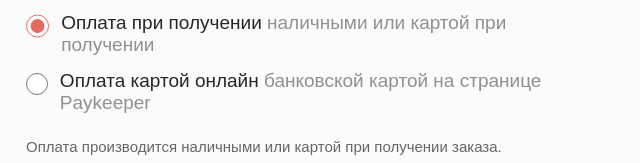
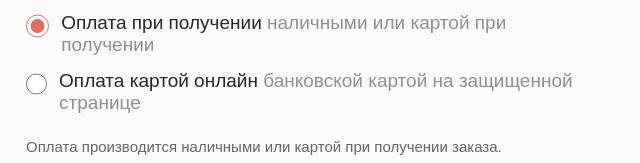
Before and after one commit to anette-gallery/anette-gallery, a Next.js app in the folder frontend/: page /checkout in a window 1280 px wide. Shown: the part 1781-1944 px from the top of the page, without its empty margins (0-640 px from the left). Built offline with nearby package versions, Linux system fonts and the light colour scheme; no server answers.

Commit message:
Checkout: remove Paykeeper brand from UI texts

```diff
--- a/frontend/src/app/checkout/CheckoutClient.tsx
+++ b/frontend/src/app/checkout/CheckoutClient.tsx
@@ -52,7 +52,7 @@ const PAYMENT_OPTIONS: Array<{
   {
     value: 'online_card',
     label: 'Оплата картой онлайн',
-    hint: 'банковской картой на странице Paykeeper',
+    hint: 'банковской картой на защищенной странице',
   },
 ];
 
@@ -1252,7 +1252,7 @@ export default function CheckoutClient({ initialForm }: CheckoutClientProps) {
 
               <p className={styles.noteText}>
                 {form.paymentMethod === 'online_card'
-                  ? 'После нажатия «Оформить заказ» вы будете перенаправлены на защищенную страницу оплаты Paykeeper. После успешной оплаты мы вернем вас на сайт.'
+                  ? 'После нажатия «Оформить заказ» вы будете перенаправлены на защищенную страницу оплаты. После успешной оплаты мы вернем вас на сайт.'
                   : 'Оплата производится наличными или картой при получении заказа.'}
               </p>
             </section>
```
